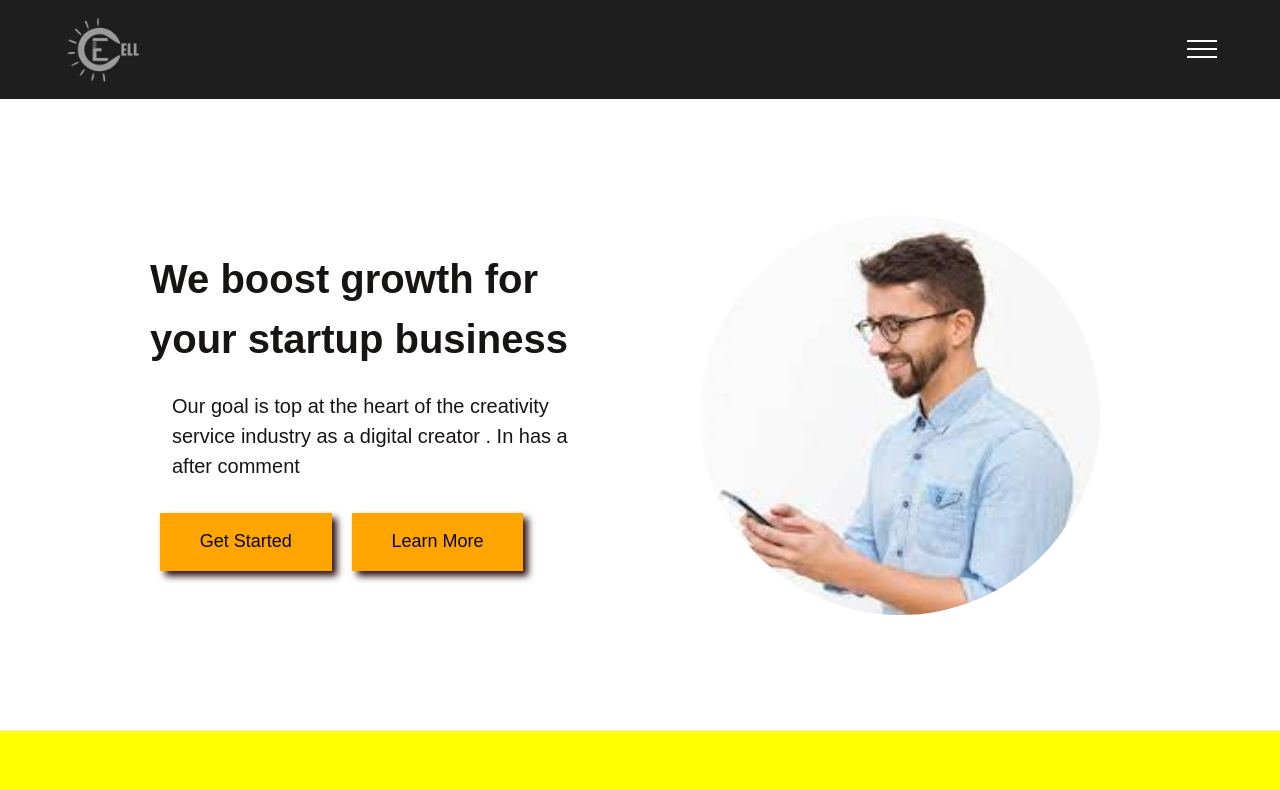
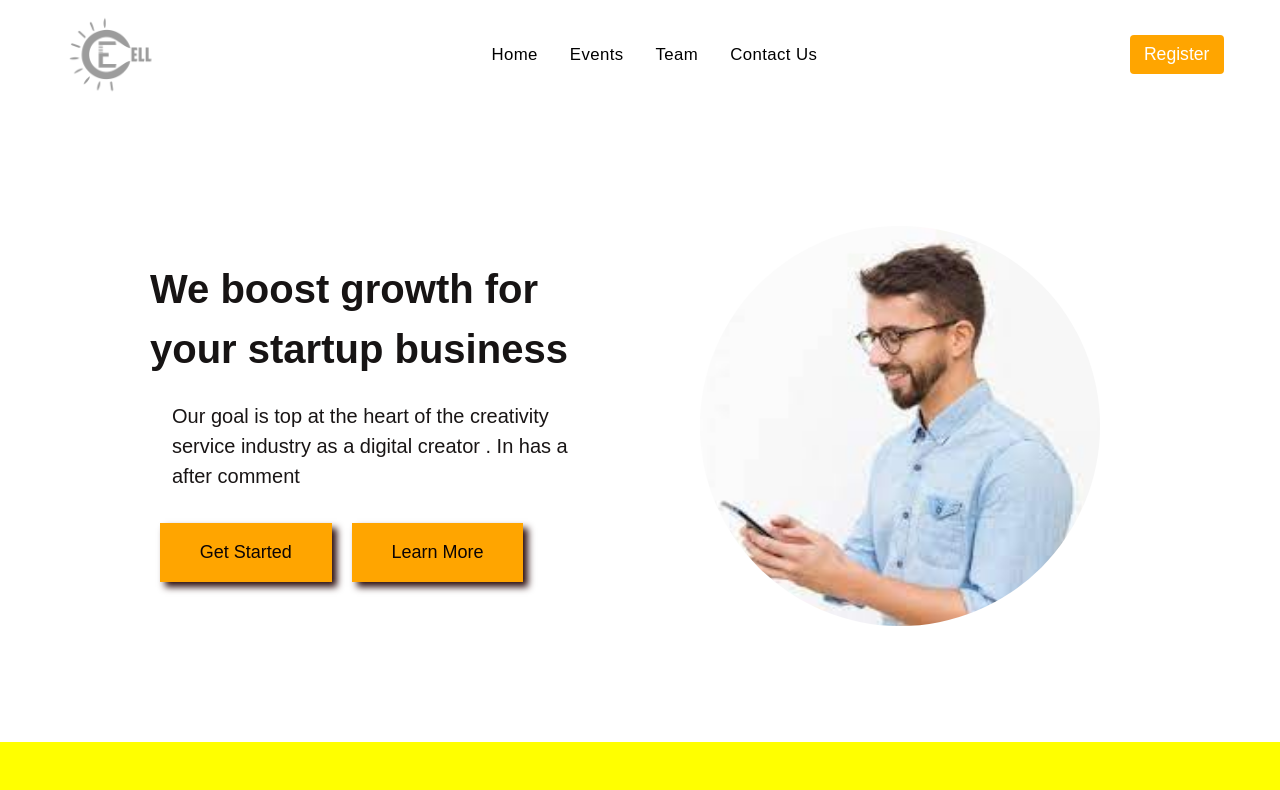
Before and after one commit to codewithnick/ecellnitjsr, a React (Create React App) app: page / in a window 1280 px wide. Shown: the top 790 px of the page. Built offline with nearby package versions, Linux system fonts and the light colour scheme.

Commit message:
gauravSharma - navbar update

```diff
--- a/src/components/Navbar.jsx
+++ b/src/components/Navbar.jsx
@@ -23,12 +23,18 @@ export const Navbar = () => {
     <>
       <div id="navbar" className={`${menuOpen ? "navbar-back" : ""}`}>
         <img src={ecelllogo} id="ecelllogo" alt="" />
-        <div id="navright">
+
           <div id="menu">
           <Link className="nav-links" to="/">Home</Link>
           <Link className="nav-links" to="/events">Events</Link>
           <Link className="nav-links" to="/teams">Team</Link>
           <Link className="nav-links" to="/contactus">Contact Us</Link>
+          {/* <Link to="/register"><button className="reg-btn">Register</button></Link> */}
+          </div>
+
+
+          <div id="reg-hum">
+            <div>
               <Link to="/register"><button className="reg-btn">Register</button></Link>
             </div>
             <div
@@ -40,6 +46,7 @@ export const Navbar = () => {
               <div className="bar"></div>
             </div>
           </div>
+
       </div>
     </>
   );
--- a/src/styles/Navbar.css
+++ b/src/styles/Navbar.css
@@ -1,7 +1,7 @@
 #navbar {
     width: 100%;
     box-sizing: border-box;
-    background-color: #1f1e1e;
+    background-color: #FFFFFF;
     user-select: none;
     display: flex;
     justify-content: space-between;
@@ -9,73 +9,41 @@
     padding: 12px 3.2rem;
     color: #fff;
     transition: transform 0.3s ease-in-out;
-    font-family: 'Titillium Web', sans-serif;
+    font-family: 'Be Vietnam Pro', sans-serif;
     overflow: hidden;
 }
 
-.navbar-back {
+#reg-hum{
+    display: flex ;
+    gap: 5px;
+}
+/* .navbar-back {
     background: rgb(31, 30, 30);
     background: linear-gradient(90deg, rgba(31, 30, 30, 0) 11%, rgba(31, 30, 30, 0.05) 12%, rgba(31, 30, 30, 0.1) 13%, rgba(31, 30, 30, 0.15) 14%, rgba(31, 30, 30, 0.2) 15%, rgba(31, 30, 30, 0.25) 16%, rgba(31, 30, 30, 0.3) 17%, rgba(31, 30, 30, 0.35) 18%, rgba(31, 30, 30, 0.4) 19%, rgba(31, 30, 30, 0.45) 20%, rgba(31, 30, 30, 0.5) 21%, rgba(31, 30, 30, 0.55) 23%, rgba(31, 30, 30, 0.6) 26%, rgba(31, 30, 30, 0.65) 30%, rgba(31, 30, 30, 0.7) 35%, rgba(31, 30, 30, 0.75) 40%, rgba(31, 30, 30, 0.8) 45%, rgba(31, 30, 30, 0.85) 50%, rgba(31, 30, 30, 0.9019257361147583) 55%, rgba(31, 30, 30, 0.9523459041819853) 60%, rgba(31, 30, 30, 1) 65%) !important;
+} */
+
+#ecelllogo {
+    width: 8rem;
 }
 
-#ecelllogo {
-    width: 7rem;
-}
+/* #navright {
+    display: flex;
+} */
 
-#navright {
-    display: flex;
-}
 
-#menu {
-    display: flex;
-    flex-direction: row;
-    justify-content: space-between;
-    align-items: center;
-    transition: transform 0.3s ease-in-out;
-    position: relative;
-    animation-duration: 500ms;
-    left: 150%;
-}
-
-@keyframes navslide {
-    0% {
-        left: 150%;
-    }
-
-    20% {
-        opacity: 0;
-    }
-
-    100% {
-        left: 0%;
-        opacity: 1;
-    }
-}
-
-@keyframes revnavslide {
-    0% {
-        left: 0%;
-    }
-
-    80% {
-        opacity: 0;
-    }
-
-    100% {
-        left: 150%;
-    }
-}
 
 #menu a {
     font-size: 1.05rem;
     letter-spacing: 0.4px;
     padding: 0px 16px;
-    color: #fff;
+    color: black;
     text-decoration: none;
 }
 
-.hamburger {
-    display: flex;
+
+
+/* .hamburger {
+    display: none;
     flex-direction: column;
     cursor: pointer;
     margin-left: 15px;
@@ -85,13 +53,13 @@
 }
 
 .hamburger:hover {
-    background-color: #1f1e1e;
+    background-color:white;
 }
 
 .hamburger .bar {
     width: 30px;
     height: 2px;
-    background-color: #fff;
+    background-color: black;
     margin: 3px 0;
     transition: all 0.3s ease-in-out;
 }
@@ -106,10 +74,100 @@
 
 .hamburger.cross .bar:nth-child(3) {
     transform: rotate(45deg) translate(-4px, -4px);
-}
+} */
 .reg-btn{
     cursor: pointer;
     padding: 0.4rem 0.9rem !important;
     border-radius: 4px;
     font-size: 1.1rem;
+    background-color: orange;
+    color: #fff;
+    border-color: orange;
 }
+
+.reg-btn:hover{
+    transform: scale(1.03);
+    transition: 0.3s;
+}
+
+
+
+
+/* Styles for mobile screens (max-width: 768px) */
+@media (max-width: 768px) {
+    .hamburger {
+        display: flex;
+        flex-direction: column;
+        cursor: pointer;
+        margin-left: 15px;
+        border-radius: 50%;
+        padding: 14px 12px;
+        transition: transform 0.3s ease-in-out;
+    }
+
+    .hamburger:hover {
+        background-color:white;
+    }
+
+    .hamburger .bar {
+        width: 30px;
+        height: 2px;
+        background-color: black;
+        margin: 3px 0;
+        transition: all 0.3s ease-in-out;
+    }
+
+    .hamburger.cross .bar:nth-child(1) {
+        transform: rotate(-45deg) translate(-4px, 4px);
+    }
+
+    .hamburger.cross .bar:nth-child(2) {
+        opacity: 0;
+    }
+
+    .hamburger.cross .bar:nth-child(3) {
+        transform: rotate(45deg) translate(-4px, -4px);
+    }
+
+
+
+    #menu {
+        display: flex;
+        flex-direction: column;
+        justify-content: space-between;
+        align-items: center;
+        transition: transform 0.3s ease-in-out;
+        position: relative;
+        animation-duration: 500ms;
+        left: 150%;
+    }
+
+    @keyframes navslide {
+        0% {
+            left: 150%;
+        }
+
+        20% {
+            opacity: 0;
+        }
+
+        100% {
+            left: 0%;
+            opacity: 1;
+        }
+    }
+
+    @keyframes revnavslide {
+        0% {
+            left: 0%;
+        }
+
+        80% {
+            opacity: 0;
+        }
+
+        100% {
+            left: 150%;
+        }
+    }
+}
```
Lines whose indentation alone changed are shown as unchanged.
